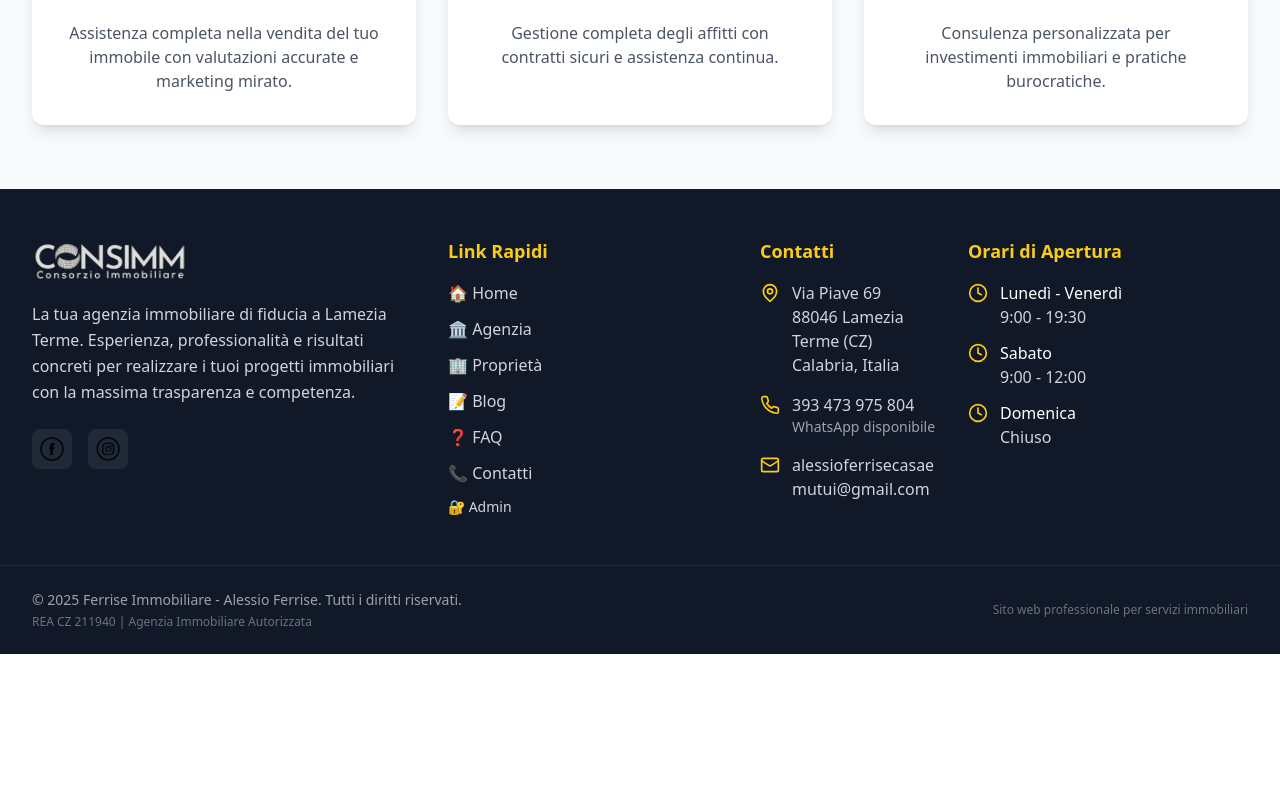
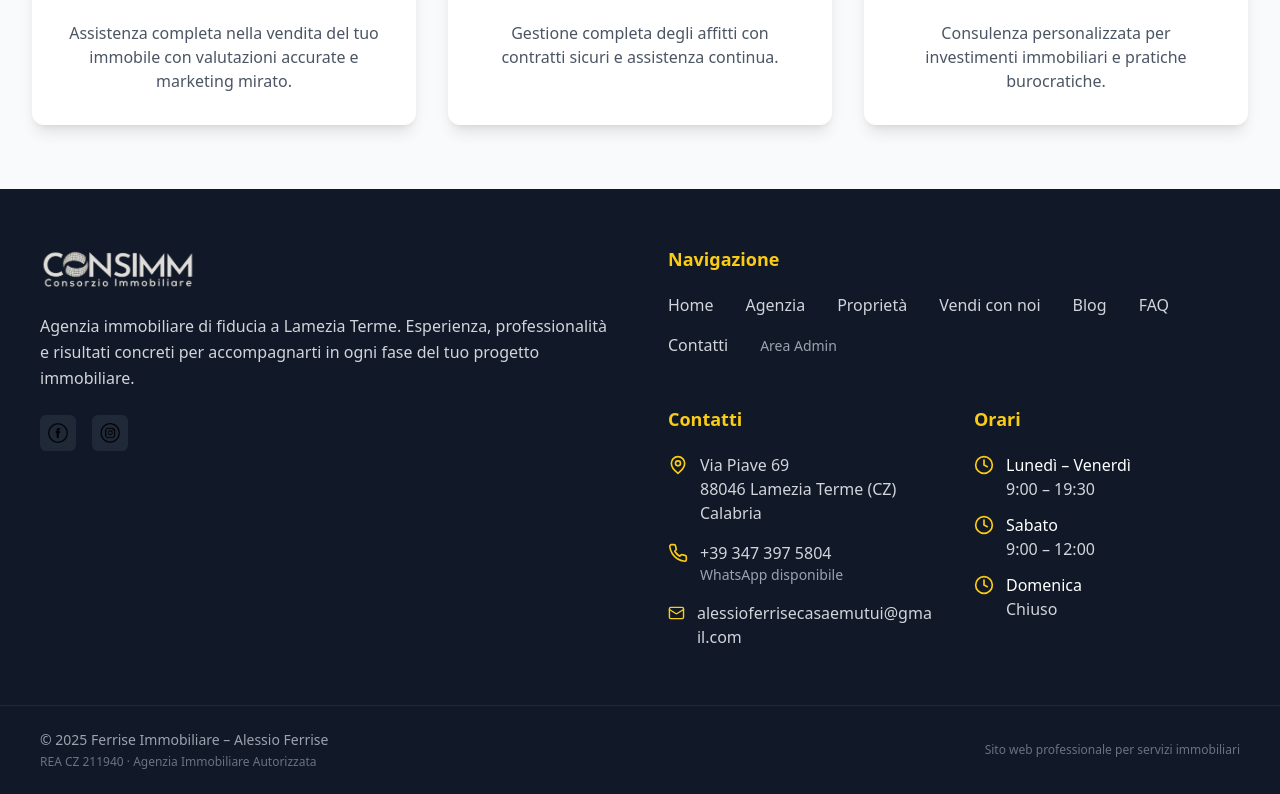
Before and after one commit to alessioagenzialamezia/ferrise-immobiliare-new, a React (Vite) app: page / in a window 1280 px wide. Shown: the part 2590-3384 px from the top of the page. Before the commit the page ends 3244 px from the top, so only its background shows below. Built offline with nearby package versions, Linux system fonts and the light colour scheme; no server answers; the database is empty.

Commit message:
Update Footer.tsx

```diff
--- a/src/components/Footer.tsx
+++ b/src/components/Footer.tsx
@@ -1,5 +1,4 @@
-import React from 'react';
-import { Phone, Mail, MapPin, Clock } from 'lucide-react';
+import { Phone, Mail, MapPin, Clock } from "lucide-react";
 
 interface FooterProps {
   onNavigate: (view: string) => void;
@@ -9,208 +8,210 @@ interface FooterProps {
 export default function Footer({ onNavigate, showAdminButton = true }: FooterProps) {
   const currentYear = new Date().getFullYear();
 
+  const goTo = (view: string) => {
+    onNavigate(view);
+    window.scrollTo({ top: 0, behavior: "smooth" });
+  };
+
   return (
     <footer className="bg-gray-900 text-white mt-auto">
-      <div className="max-w-7xl mx-auto px-4 sm:px-6 lg:px-8 py-12">
-        <div className="grid grid-cols-1 md:grid-cols-12 gap-8">
-          {/* Company Info */}
-          <div className="md:col-span-4">
-            <div className="flex items-center mb-4">
+      {/* MAIN */}
+      <div className="w-full px-4 sm:px-6 lg:px-10 2xl:px-16 py-14">
+        <div className="mx-auto w-full max-w-screen-2xl">
+          <div className="grid grid-cols-1 lg:grid-cols-2 gap-14 items-start">
+
+            {/* ================= BRAND ================= */}
+            <div>
               <img
                 src="/logoconsimmbianco1.png"
                 alt="Ferrise Immobiliare"
-                className="h-12 w-auto"
+                className="h-12 w-auto mb-5"
               />
-            </div>
-            <p className="text-gray-300 mb-6 leading-relaxed">
-              La tua agenzia immobiliare di fiducia a Lamezia Terme. Esperienza, professionalità
-              e risultati concreti per realizzare i tuoi progetti immobiliari con la massima
-              trasparenza e competenza.
+
+              <p className="text-gray-300 leading-relaxed max-w-xl">
+                Agenzia immobiliare di fiducia a Lamezia Terme. Esperienza, professionalità
+                e risultati concreti per accompagnarti in ogni fase del tuo progetto immobiliare.
               </p>
 
-            {/* Social Media */}
-            <div className="flex space-x-4">
+              {/* SOCIAL */}
+              <div className="mt-6 flex items-center gap-4">
                 <a
                   href="https://www.facebook.com/alessioferrisecasaemutui/?locale=it_IT"
                   target="_blank"
                   rel="noopener noreferrer"
-                className="group"
+                  aria-label="Facebook"
+                  className="w-9 h-9 rounded-md bg-gray-800 flex items-center justify-center
+                             transition-all duration-300 ease-out
+                             hover:-translate-y-0.5 hover:shadow-lg hover:bg-blue-600
+                             focus-visible:outline-none focus-visible:ring-2 focus-visible:ring-yellow-400"
                 >
-                <div className="w-10 h-10 bg-gray-800 rounded-lg flex items-center justify-center hover:bg-blue-600 transition-all duration-300 group-hover:scale-110">
-                  <img
-                    src="/facebook.png"
-                    alt="Facebook"
-                    className="w-6 h-6 object-contain"
-                  />
-                </div>
+                  <img src="/facebook.png" alt="" className="w-5 h-5" />
                 </a>
+
                 <a
                   href="https://www.instagram.com/ferrisealessio/"
                   target="_blank"
                   rel="noopener noreferrer"
-                className="group"
+                  aria-label="Instagram"
+                  className="w-9 h-9 rounded-md bg-gray-800 flex items-center justify-center
+                             transition-all duration-300 ease-out
+                             hover:-translate-y-0.5 hover:shadow-lg
+                             hover:bg-gradient-to-r hover:from-purple-500 hover:to-pink-500
+                             focus-visible:outline-none focus-visible:ring-2 focus-visible:ring-yellow-400"
                 >
-                <div className="w-10 h-10 bg-gray-800 rounded-lg flex items-center justify-center hover:bg-gradient-to-r hover:from-purple-500 hover:to-pink-500 transition-all duration-300 group-hover:scale-110">
-                  <img
-                    src="/instagram.png"
-                    alt="Instagram"
-                    className="w-6 h-6 object-contain"
-                  />
-                </div>
+                  <img src="/instagram.png" alt="" className="w-5 h-5" />
                 </a>
               </div>
             </div>
 
-          {/* Quick Links */}
-          <div className="md:col-span-3">
-            <h3 className="text-yellow-400 text-lg font-semibold mb-4">Link Rapidi</h3>
-            <ul className="space-y-3">
-              <li>
+            {/* ================= RIGHT SIDE ================= */}
+            <div className="space-y-12">
+
+              {/* NAVIGATION */}
+              <div>
+                <h3 className="text-yellow-400 text-lg font-semibold mb-5">
+                  Navigazione
+                </h3>
+
+                <ul className="flex flex-wrap gap-x-8 gap-y-4 text-gray-300">
+                  {[
+                    ["home", "Home"],
+                    ["agency", "Agenzia"],
+                    ["properties", "Proprietà"],
+                    ["sell", "Vendi con noi"],
+                    ["blog", "Blog"],
+                    ["faq", "FAQ"],
+                    ["contact", "Contatti"],
+                  ].map(([key, label]) => (
+                    <li key={key}>
                       <button
-                  onClick={() => onNavigate('home')}
-                  className="text-gray-300 hover:text-yellow-400 transition-colors hover:translate-x-1 transform duration-200 flex items-center"
+                        onClick={() => goTo(key)}
+                        className="relative transition-all duration-300 ease-out
+                                   hover:text-yellow-400 hover:-translate-y-0.5
+                                   after:absolute after:left-0 after:-bottom-1 after:h-[2px]
+                                   after:w-0 after:bg-yellow-400 after:transition-all after:duration-300
+                                   hover:after:w-full
+                                   focus-visible:outline-none focus-visible:ring-2 focus-visible:ring-yellow-400"
                       >
-                  🏠 Home
+                        {label}
                       </button>
                     </li>
-              <li>
-                <button
-                  onClick={() => onNavigate('agency')}
-                  className="text-gray-300 hover:text-yellow-400 transition-colors hover:translate-x-1 transform duration-200 flex items-center"
-                >
-                  🏛️ Agenzia
-                </button>
-              </li>
-              <li>
-                <button
-                  onClick={() => onNavigate('properties')}
-                  className="text-gray-300 hover:text-yellow-400 transition-colors hover:translate-x-1 transform duration-200 flex items-center"
-                >
-                  🏢 Proprietà
-                </button>
-              </li>
-              <li>
-                <button
-                  onClick={() => onNavigate('blog')}
-                  className="text-gray-300 hover:text-yellow-400 transition-colors hover:translate-x-1 transform duration-200 flex items-center"
-                >
-                  📝 Blog
-                </button>
-              </li>
-              <li>
-                <button
-                  onClick={() => onNavigate('faq')}
-                  className="text-gray-300 hover:text-yellow-400 transition-colors hover:translate-x-1 transform duration-200 flex items-center"
-                >
-                  ❓ FAQ
-                </button>
-              </li>
-              <li>
-                <button
-                  onClick={() => onNavigate('contact')}
-                  className="text-gray-300 hover:text-yellow-400 transition-colors hover:translate-x-1 transform duration-200 flex items-center"
-                >
-                  📞 Contatti
-                </button>
-              </li>
+                  ))}
+
                   {showAdminButton && (
                     <li>
                       <button
-                    onClick={() => onNavigate('admin')}
-                    className="text-gray-300 hover:text-yellow-400 transition-colors hover:translate-x-1 transform duration-200 flex items-center text-sm"
+                        onClick={() => goTo("admin")}
+                        className="text-sm text-gray-400 transition-all duration-300
+                                   hover:text-yellow-400 hover:-translate-y-0.5
+                                   focus-visible:outline-none focus-visible:ring-2 focus-visible:ring-yellow-400"
                       >
-                    🔐 Admin
+                        Area Admin
                       </button>
                     </li>
                   )}
                 </ul>
               </div>
 
-          {/* Contact Info */}
-          <div className="md:col-span-2">
-            <h3 className="text-yellow-400 text-lg font-semibold mb-4">Contatti</h3>
-            <ul className="space-y-4">
-              <li className="flex items-start">
-                <MapPin className="w-5 h-5 mt-0.5 mr-3 text-yellow-400 flex-shrink-0" />
-                <div className="text-gray-300">
+              {/* CONTACT + HOURS */}
+              <div className="grid grid-cols-1 sm:grid-cols-2 gap-10">
+
+                {/* CONTATTI */}
+                <div>
+                  <h3 className="text-yellow-400 text-lg font-semibold mb-5">
+                    Contatti
+                  </h3>
+
+                  <ul className="space-y-4 text-gray-300">
+                    <li className="flex items-start gap-3">
+                      <MapPin className="w-5 h-5 text-yellow-400 mt-0.5" />
+                      <div>
                         <p>Via Piave 69</p>
                         <p>88046 Lamezia Terme (CZ)</p>
-                  <p>Calabria, Italia</p>
+                        <p>Calabria</p>
                       </div>
                     </li>
-              <li className="flex items-start">
-                <Phone className="w-5 h-5 mr-3 text-yellow-400 flex-shrink-0 mt-0.5" />
+
+                    <li className="flex items-start gap-3">
+                      <Phone className="w-5 h-5 text-yellow-400 mt-0.5" />
                       <div>
                         <a
-                    href="tel:+393934739758"
-                    className="text-gray-300 hover:text-yellow-400 transition-colors"
+                          href="tel:+393473975804"
+                          className="hover:text-yellow-400 transition-colors"
                         >
-                    393 473 975 804
+                          +39 347 397 5804
                         </a>
                         <p className="text-sm text-gray-400">WhatsApp disponibile</p>
                       </div>
                     </li>
-              <li className="flex items-start">
-                <Mail className="w-5 h-5 mr-3 text-yellow-400 flex-shrink-0 mt-0.5" />
-                <div>
+
+                    <li className="flex items-start gap-3">
+                      <Mail className="w-5 h-5 text-yellow-400 mt-0.5" />
                       <a
                         href="mailto:alessioferrisecasaemutui@gmail.com"
-                    className="text-gray-300 hover:text-yellow-400 transition-colors break-all"
+                        className="hover:text-yellow-400 transition-colors break-all"
                       >
                         alessioferrisecasaemutui@gmail.com
                       </a>
+                    </li>
+                  </ul>
+                </div>
+
+                {/* ORARI */}
+                <div>
+                  <h3 className="text-yellow-400 text-lg font-semibold mb-5">
+                    Orari
+                  </h3>
+
+                  <ul className="space-y-3 text-gray-300">
+                    <li className="flex items-start gap-3">
+                      <Clock className="w-5 h-5 text-yellow-400 mt-0.5" />
+                      <div>
+                        <p className="font-medium text-white">Lunedì – Venerdì</p>
+                        <p>9:00 – 19:30</p>
+                      </div>
+                    </li>
+
+                    <li className="flex items-start gap-3">
+                      <Clock className="w-5 h-5 text-yellow-400 mt-0.5" />
+                      <div>
+                        <p className="font-medium text-white">Sabato</p>
+                        <p>9:00 – 12:00</p>
+                      </div>
+                    </li>
+
+                    <li className="flex items-start gap-3">
+                      <Clock className="w-5 h-5 text-yellow-400 mt-0.5" />
+                      <div>
+                        <p className="font-medium text-white">Domenica</p>
+                        <p>Chiuso</p>
                       </div>
                     </li>
                   </ul>
                 </div>
 
-          {/* Opening Hours */}
-          <div className="md:col-span-3">
-            <h3 className="text-yellow-400 text-lg font-semibold mb-4">Orari di Apertura</h3>
-            <ul className="space-y-3">
-              <li className="flex items-start">
-                <Clock className="w-5 h-5 mr-3 text-yellow-400 flex-shrink-0 mt-0.5" />
-                <div>
-                  <p className="text-white font-medium">Lunedì - Venerdì</p>
-                  <p className="text-gray-300">9:00 - 19:30</p>
               </div>
-              </li>
-              <li className="flex items-start">
-                <Clock className="w-5 h-5 mr-3 text-yellow-400 flex-shrink-0 mt-0.5" />
-                <div>
-                  <p className="text-white font-medium">Sabato</p>
-                  <p className="text-gray-300">9:00 - 12:00</p>
             </div>
-              </li>
-              <li className="flex items-start">
-                <Clock className="w-5 h-5 mr-3 text-yellow-400 flex-shrink-0 mt-0.5" />
-                <div>
-                  <p className="text-white font-medium">Domenica</p>
-                  <p className="text-gray-300">Chiuso</p>
-                </div>
-              </li>
-            </ul>
+
           </div>
         </div>
       </div>
 
-      {/* Copyright */}
+      {/* COPYRIGHT */}
       <div className="border-t border-gray-800">
-        <div className="max-w-7xl mx-auto px-4 sm:px-6 lg:px-8 py-6">
-          <div className="flex flex-col md:flex-row justify-between items-center space-y-4 md:space-y-0">
+        <div className="w-full px-4 sm:px-6 lg:px-10 2xl:px-16 py-6">
+          <div className="mx-auto w-full max-w-screen-2xl flex flex-col md:flex-row items-center justify-between gap-4">
             <div className="text-center md:text-left">
               <p className="text-gray-400 text-sm">
-                © {currentYear} Ferrise Immobiliare - Alessio Ferrise. Tutti i diritti riservati.
+                © {currentYear} Ferrise Immobiliare – Alessio Ferrise
               </p>
               <p className="text-gray-500 text-xs mt-1">
-                REA CZ 211940 | Agenzia Immobiliare Autorizzata
+                REA CZ 211940 · Agenzia Immobiliare Autorizzata
               </p>
             </div>
 
-            <div className="flex items-center space-x-6 text-xs text-gray-500">
-              <span className="text-gray-500">
+            <div className="text-xs text-gray-500 text-center md:text-right">
               Sito web professionale per servizi immobiliari
-              </span>
             </div>
           </div>
         </div>
```
Lines whose indentation alone changed are shown as unchanged.
